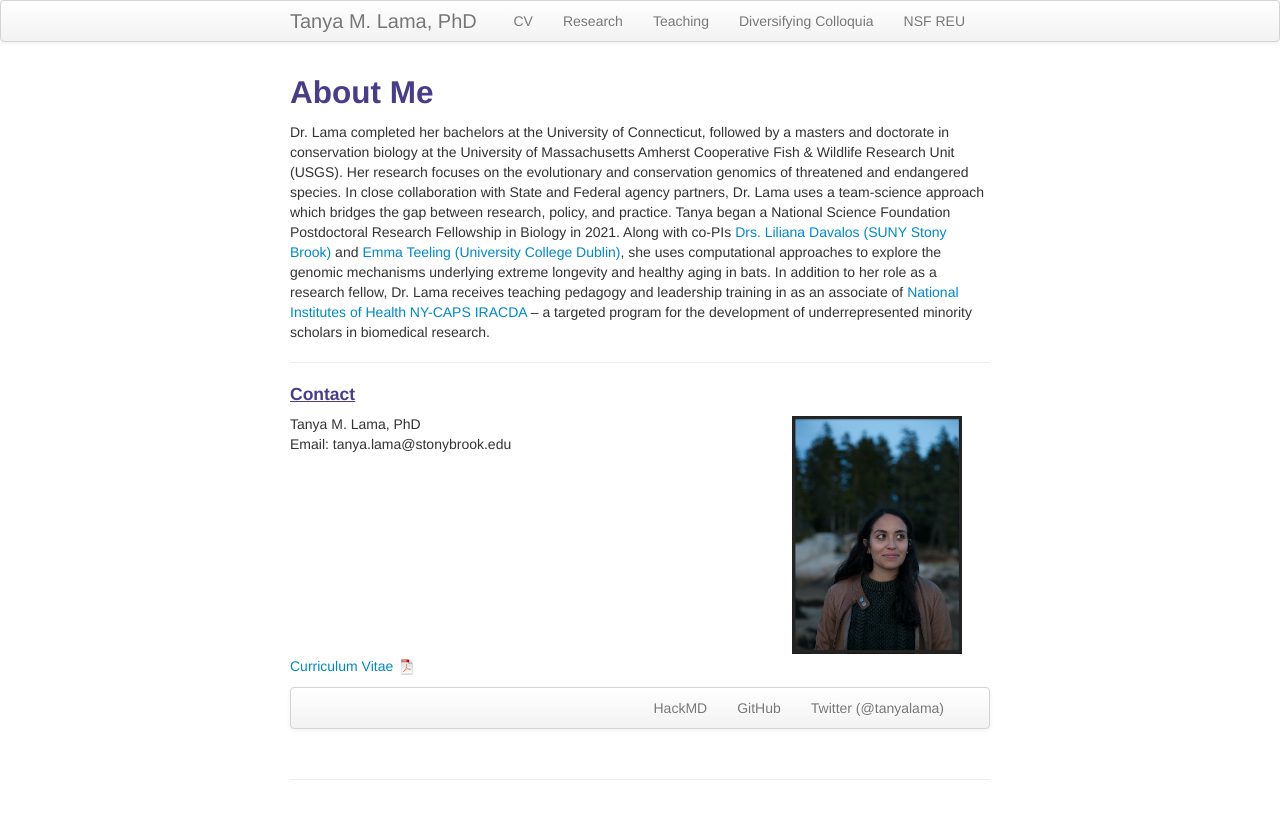
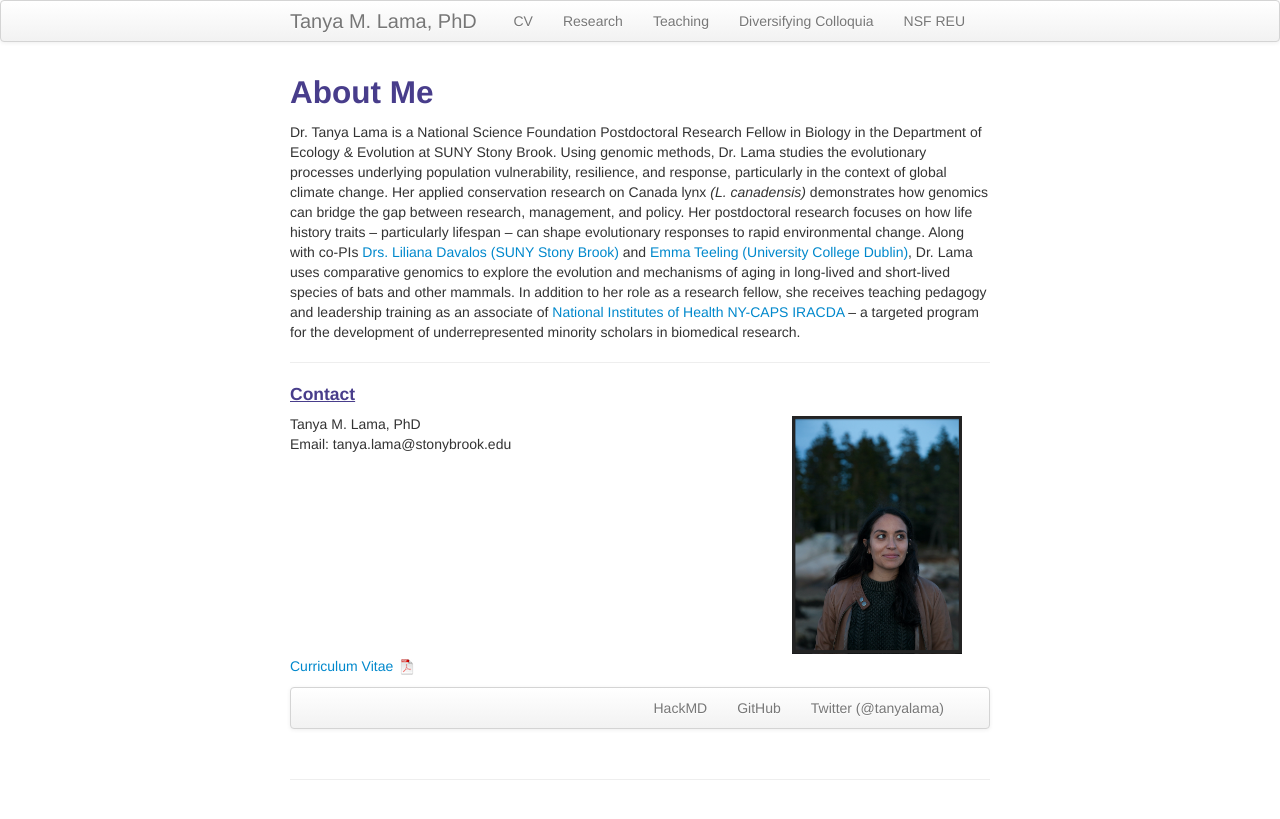
Before and after one commit to tanyalama/tanyalama.github.io, a Jekyll site: the page built from index.md, in a window 1280 px wide. Shown: the top 819 px of the page. Built offline with Jekyll 4.4.1, drawn with Linux system fonts in a browser that asks for light colours.

Commit message:
Update index.md

```diff
--- a/index.md
+++ b/index.md
@@ -7,7 +7,7 @@
 
 About Me
 ---
-Dr. Lama completed her bachelors at the University of Connecticut, followed by a masters and doctorate in conservation biology at the           University of Massachusetts Amherst Cooperative Fish & Wildlife Research Unit (USGS). Her research focuses on the evolutionary and               conservation genomics of threatened and endangered species. In close collaboration with State and Federal agency partners, Dr. Lama uses         a team-science approach which bridges the gap between research, policy, and practice. Tanya began a National Science Foundation       Postdoctoral Research Fellowship in Biology in 2021. Along with co-PIs <a href="https://lmdavalos.github.io/">Drs. Liliana Davalos (SUNY Stony Brook)</a> and <a href="http://batlab.ucd.ie/">Emma Teeling (University College Dublin)</a>, she uses computational approaches to explore the genomic mechanisms underlying extreme longevity and healthy aging in bats. In addition to her role as a research fellow, Dr. Lama receives teaching pedagogy and leadership training in as an associate of <a href="https://www.stonybrook.edu/commcms/iracda/">National Institutes of Health NY-CAPS IRACDA</a> -- a targeted program for the development of underrepresented minority scholars in biomedical research.
+Dr. Tanya Lama is a National Science Foundation Postdoctoral Research Fellow in Biology in the Department of Ecology & Evolution at SUNY Stony Brook. Using genomic methods, Dr. Lama studies the evolutionary processes underlying population vulnerability, resilience, and response, particularly in the context of global climate change. Her applied conservation research on Canada lynx _(L. canadensis)_ demonstrates how genomics can bridge the gap between research, management, and policy. Her postdoctoral research focuses on how life history traits -- particularly lifespan -- can shape evolutionary responses to rapid environmental change. Along with co-PIs <a href="https://lmdavalos.github.io/">Drs. Liliana Davalos (SUNY Stony Brook)</a> and <a href="http://batlab.ucd.ie/">Emma Teeling (University College Dublin)</a>, Dr. Lama uses comparative genomics to explore the evolution and mechanisms of aging in long-lived and short-lived species of bats and other mammals. In addition to her role as a research fellow, she receives teaching pedagogy and leadership training as an associate of <a href="https://www.stonybrook.edu/commcms/iracda/">National Institutes of Health NY-CAPS IRACDA</a> – a targeted program for the development of underrepresented minority scholars in biomedical research.
 
 ---
 #### <u>Contact<u>
```
